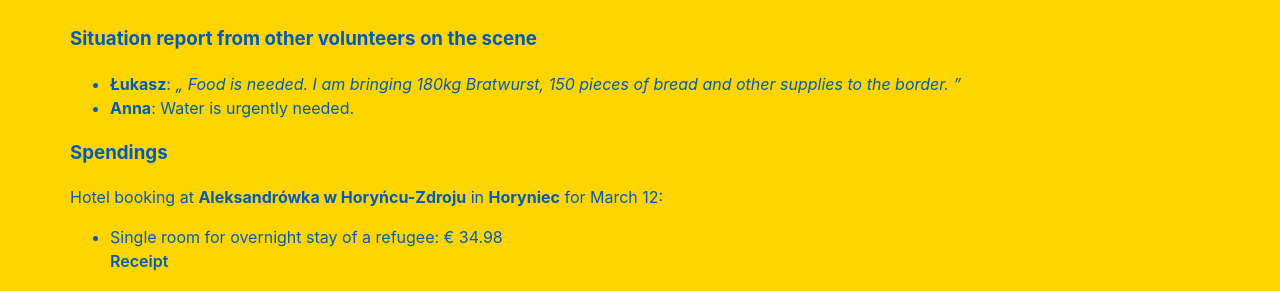
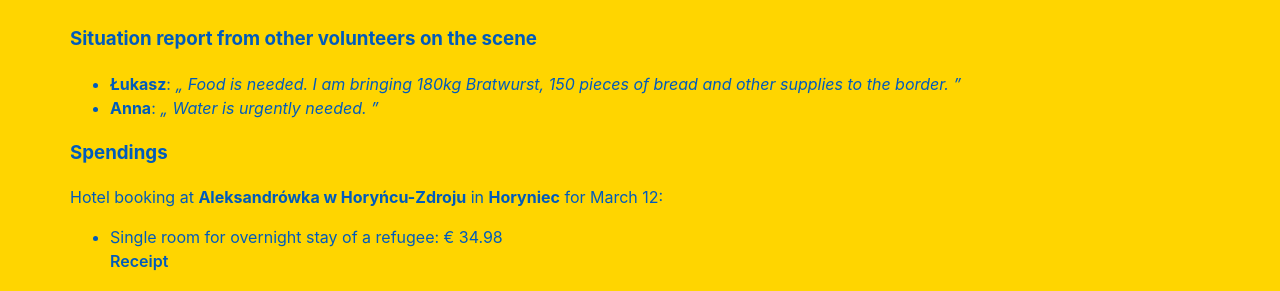
Before and after one commit to versable/kehr-website, a Jekyll site: the page built from en/ukraine.html, in a window 1280 px wide and 1079 px high. Shown: the part 512-803 px from the top of the window. Built offline with Jekyll 4.4.1, drawn with Linux system fonts in a browser that asks for light colours.

Commit message:
Add quotes

```diff
--- a/en/ukraine.html
+++ b/en/ukraine.html
@@ -42,7 +42,10 @@ permalink: /en/ukraine/
                 </i>
             </li>
             <li>
-                <b>Anna</b>: Water is urgently needed.
+                <b>Anna</b>:
+                <i>
+                    Water is urgently needed.
+                </i>
             </li>
         </ul>
         <h3>Spendings</h3>
```
